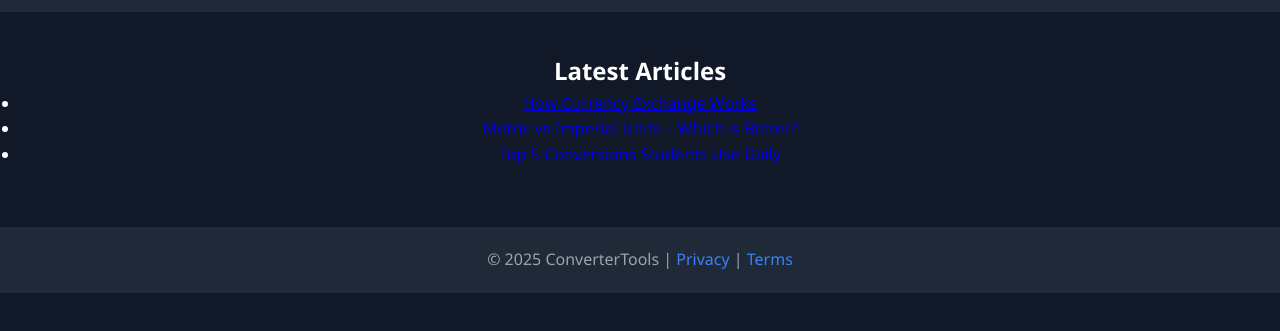
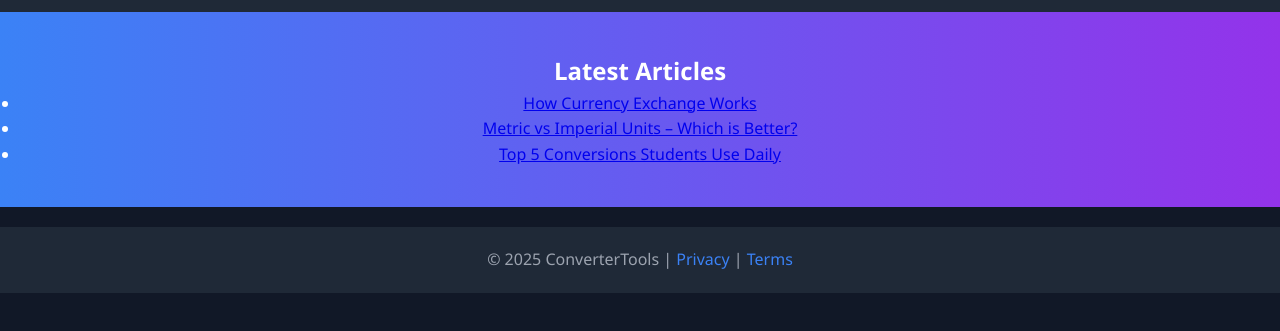
Before and after one commit to YadavAbhishek03/converter-website, a plain HTML site: page blog/index.html in a window 1280 px wide. Shown: the part 69-400 px from the top of the page. Drawn offline with Linux system fonts and the light colour scheme.

Commit message:
Initial commit - converter tools

```diff
--- a/assets/style.css
+++ b/assets/style.css
@@ -53,12 +53,6 @@ header nav a:hover {
 .hero h1 {
   font-size: 2.2rem;
   margin-bottom: 10px;
-}
-
-.hero1 {
-  text-align: center;
-  padding: 40px 20px;
-  color: white;
 }
 
 /* Tools Section */
--- a/blog/index.html
+++ b/blog/index.html
@@ -17,7 +17,7 @@
         </nav>
     </header>
     <main>
-        <section class="hero1">
+        <section class="hero">
         <h2>Latest Articles</h2>
         <ul>
             <li><a href="article1.html">How Currency Exchange Works</a></li>
```
Also changed, not shown: contact.html (+1 -1 lines).
